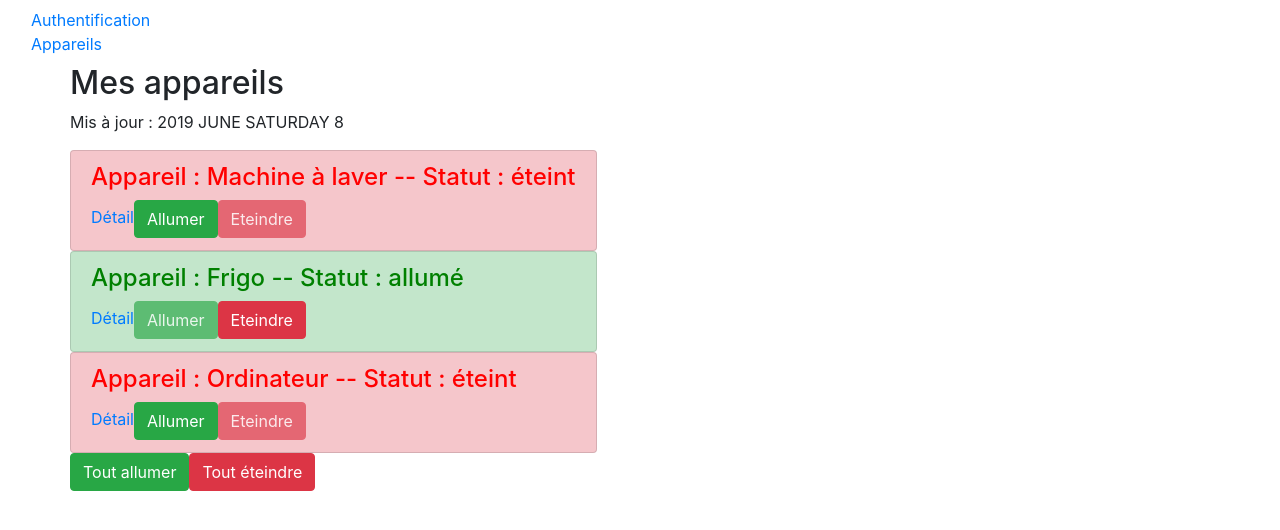
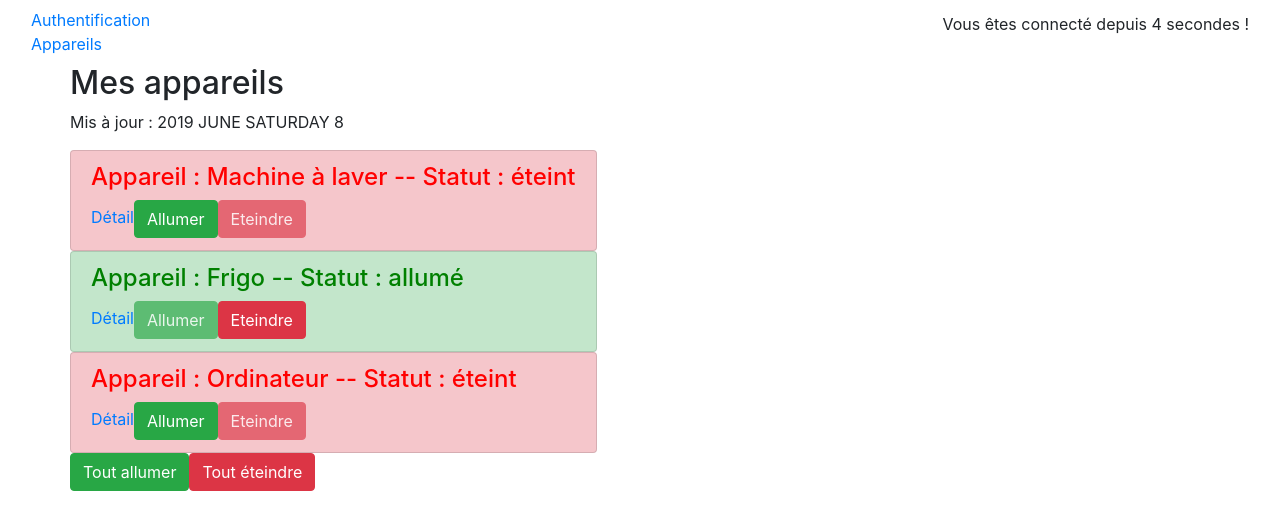
Before and after one commit to GustaveNimant/mon-premier-projet, an Angular app: page / in a window 1280 px wide. Shown: the top 530 px of the page. Built offline with nearby package versions, Linux system fonts and the light colour scheme.

Commit message:
Observez les données avec RxJS video 4:50 observer la connexion infinie

```diff
--- a/src/app/app.component.html
+++ b/src/app/app.component.html
@@ -5,6 +5,11 @@
 	    <li routerLinkActive="active"><a routerLink="auth">Authentification</a></li>
 	    <li routerLinkActive="active"><a routerLink="appareils">Appareils</a></li>
 	</ul>
+
+	<div class="navbar-right">
+	    <p>Vous êtes connecté depuis {{ secondes }} secondes !</p>
+	</div>
+
     </div>
 </nav>
 
--- a/src/app/app.component.ts
+++ b/src/app/app.component.ts
@@ -1,4 +1,6 @@
-import { Component } from '@angular/core';
+import { Component, OnInit } from '@angular/core';
+import { Observable } from 'rxjs/Observable';
+import 'rxjs/add/observable/interval';
 
 @Component({
     selector: 'app-root',
@@ -6,7 +8,25 @@
     styleUrls: ['./app.component.scss']
 })
 
-export class AppComponent {
+export class AppComponent implements OnInit {
+
+    secondes: number;
 
     constructor (){}
+
+    ngOnInit() {
+	const counter = Observable.interval(1000);
+	counter.subscribe(
+	    (value) => {
+		this.secondes = value;
+	    },
+	    (error) => {
+		console.log('Uh-oh, an error occurred! : ' + error);
+	    },
+	    () => {
+		console.log('Observable complete!');
+	    }
+	);
+    }
+
 }
```
